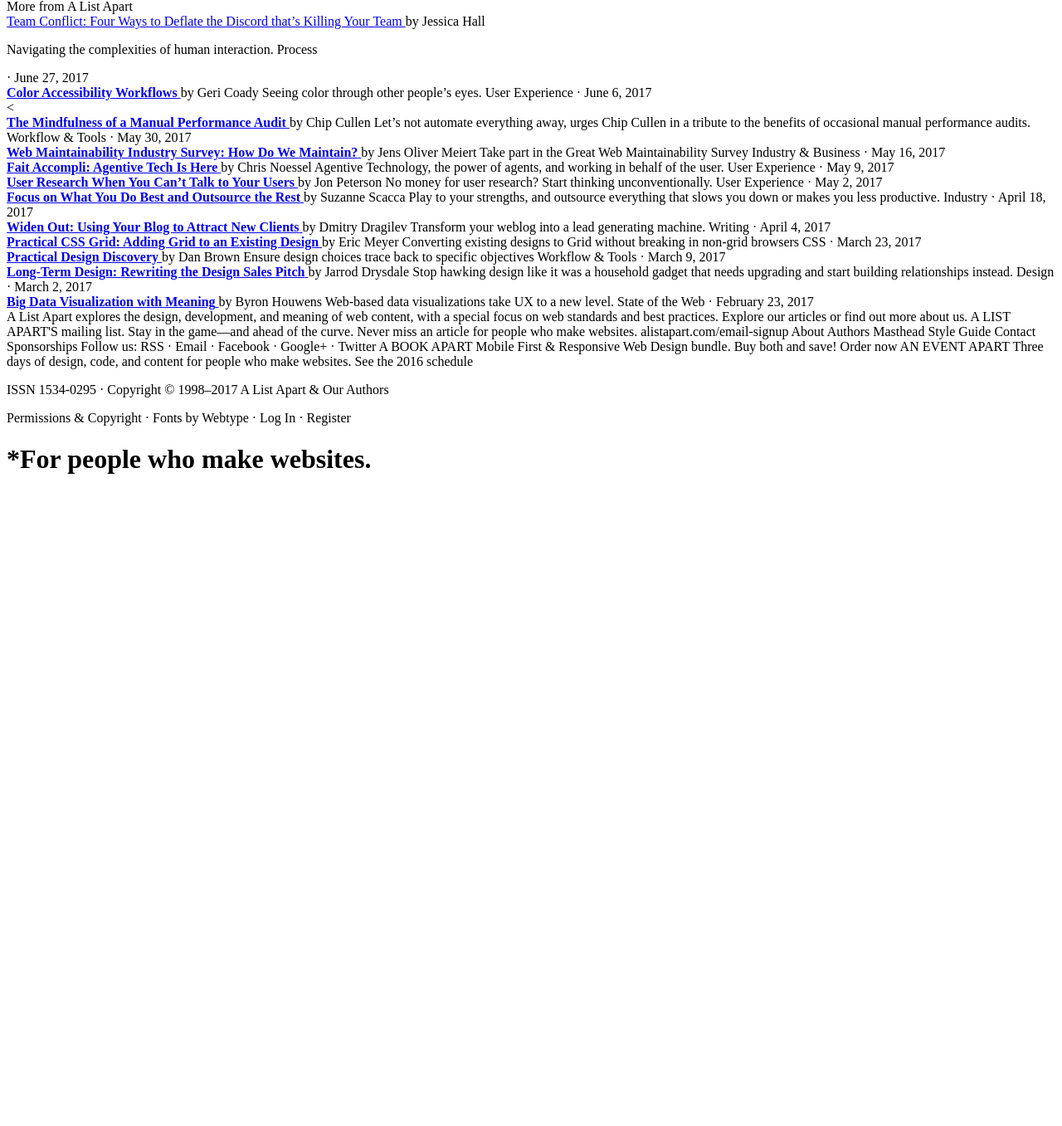
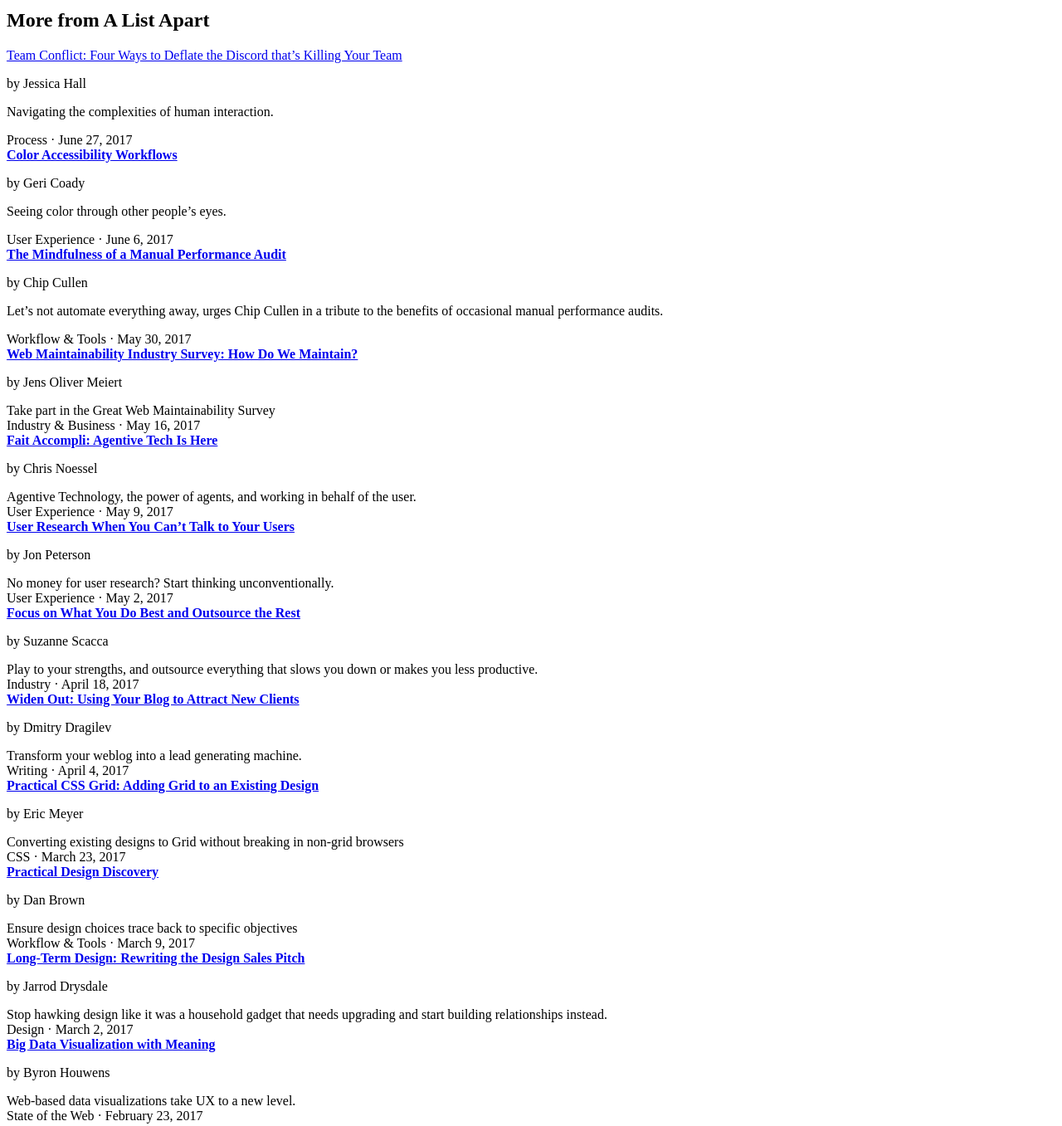
Before and after one commit to KaraCapozzi/htmllayout, a plain HTML site: page index.html in a window 1280 px wide. Shown: the part 264-1621 px from the top of the page at 83% size. Before the commit the page ends 868 px from the top, so only its background shows below. Drawn offline with Linux system fonts and the light colour scheme.

Commit message:
HTML Assignment 1 layout only complete

```diff
--- a/index.html
+++ b/index.html
@@ -25,118 +25,119 @@ Practical User Research: Creating a Culture of Learning in Large Organizations
 </header>
 
 <hr>
-</h4>More from A List Apart</h4>
+<h2>More from A List Apart</h2>
 
 <article>
 <a href="https://alistapart.com/article/team-conflict-four-ways-to-deflate-the-discord-thats-killing-your-team"
 <strong>Team Conflict: Four Ways to Deflate the Discord that’s Killing Your Team</strong>
 </a>
-by Jessica Hall
-<p>Navigating the complexities of human interaction.
-Process</p> · June 27, 2017
+<p>by Jessica Hall</p>
+<p>Navigating the complexities of human interaction.</p>
+<footer>Process · June 27, 2017</footer>
 </article>
 
 <article>
 <a href="https://alistapart.com/article/team-conflict-four-ways-to-deflate-the-discord-thats-killing-your-team">
 <strong>Color Accessibility Workflows</strong>
 </a>
-by Geri Coady
-Seeing color through other people’s eyes.
-User Experience · June 6, 2017
+<p>by Geri Coady</p>
+<p>Seeing color through other people’s eyes.</p>
+<footer>User Experience · June 6, 2017</footer>
 </article>
 
-<
 <article>
   <a href="https://alistapart.com/article/mindfulness-of-a-manual-performance-audit">
 <strong>The Mindfulness of a Manual Performance Audit</strong>
 </a>
-by Chip Cullen
-Let’s not automate everything away, urges Chip Cullen in a tribute to the benefits of occasional manual performance audits.
-Workflow & Tools · May 30, 2017
+<p>by Chip Cullen</p>
+<p>Let’s not automate everything away, urges Chip Cullen in a tribute to the benefits of occasional manual performance audits.
+</p>
+<footer>Workflow & Tools · May 30, 2017</footer>
 </article>
 
 <article>
   <a href="https://alistapart.com/article/web-maintainability-survey">
 <strong>Web Maintainability Industry Survey: How Do We Maintain?</strong>
 </a>
-by Jens Oliver Meiert
+<p>by Jens Oliver Meiert</p>
 Take part in the Great Web Maintainability Survey
-Industry & Business · May 16, 2017
+<footer>Industry & Business · May 16, 2017</footer>
 </article>
 
 <article>
   <a href="https://alistapart.com/article/fait-accompli-agentive-tech-is-here">
 <strong>Fait Accompli: Agentive Tech Is Here</strong>
 </a>
-by Chris Noessel
+<p>by Chris Noessel</p>
 Agentive Technology, the power of agents, and working in behalf of the user.
-User Experience · May 9, 2017
+<footer>User Experience · May 9, 2017</footer>
 </article>
 
 <article>
   <a href="https://alistapart.com/article/user-research-when-you-cant-talk-to-your-users">
 <strong>User Research When You Can’t Talk to Your Users</strong>
 </a>
-by Jon Peterson
+<p>by Jon Peterson</p>
 No money for user research? Start thinking unconventionally.
-User Experience · May 2, 2017
+<footer>User Experience · May 2, 2017</footer>
 </article>
 
 <article>
   <a href="https://alistapart.com/article/focus-on-what-you-do-best-and-outsource-the-rest">
 <strong>Focus on What You Do Best and Outsource the Rest</strong>
 </a>
-by Suzanne Scacca
+<p>by Suzanne Scacca</p>
 Play to your strengths, and outsource everything that slows you down or makes you less productive.
-Industry · April 18, 2017
+<footer>Industry · April 18, 2017</footer>
 </article>
 
 <article>
   <a href="https://alistapart.com/article/widen-out-using-your-blog-to-attract-new-clients">
 <strong>Widen Out: Using Your Blog to Attract New Clients</strong>
 </a>
-by Dmitry Dragilev
+<p>by Dmitry Dragilev</p>
 Transform your weblog into a lead generating machine.
-Writing · April 4, 2017
+<footer>Writing · April 4, 2017</footer>
 </article>
 
 <article>
   <a href="https://alistapart.com/article/practical-grid">
 <strong>Practical CSS Grid: Adding Grid to an Existing Design</strong>
 </a>
-by Eric Meyer
+<p>by Eric Meyer</p>
 Converting existing designs to Grid without breaking in non-grid browsers
-CSS · March 23, 2017
+<footer>CSS · March 23, 2017</footer>
 </article>
 
 <article>
   <a href="https://alistapart.com/article/practical-design-discovery">
 <strong>Practical Design Discovery</strong>
 </a>
-by Dan Brown
+<p>by Dan Brown</p>
 Ensure design choices trace back to specific objectives
-Workflow & Tools · March 9, 2017
+<footer>Workflow & Tools · March 9, 2017</footer>
 </article>
 
 <article>
   <a href="https://alistapart.com/article/long-term-design-rewriting-the-design-sales-pitch">
 <strong>Long-Term Design: Rewriting the Design Sales Pitch</strong>
 </a>
-by Jarrod Drysdale
+<p>by Jarrod Drysdale</p>
 Stop hawking design like it was a household gadget that needs upgrading and start building relationships instead.
-Design · March 2, 2017
+<footer>Design · March 2, 2017</footer>
 </article>
 
 <article>
   <a href="https://alistapart.com/article/big-data-visualization-with-meaning">
 <strong>Big Data Visualization with Meaning</strong>
 </a>
-by Byron Houwens
+<p>by Byron Houwens</p>
 Web-based data visualizations take UX to a new level.
-State of the Web · February 23, 2017
+<footer>State of the Web · February 23, 2017</footer>
 </article>
 
-A List Apart explores the design, development, and meaning of web content, with a special focus on web standards and best practices. Explore our articles or find out more about us.
+<p>A List Apart explores the design, development, and meaning of web content, with a special focus on web standards and best practices. Explore our articles or find out more about us.
+</p>
 A LIST APART'S mailing list. Stay in the game—and ahead of the curve. Never miss an article for people who make websites.
 alistapart.com/email-signup
 
```
